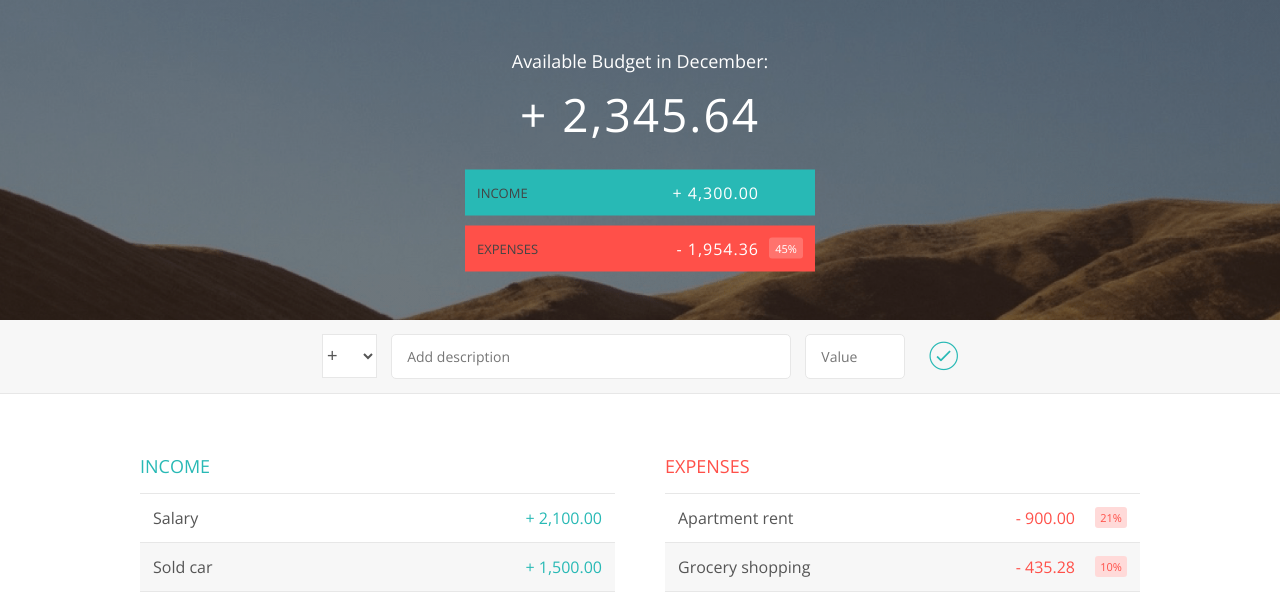
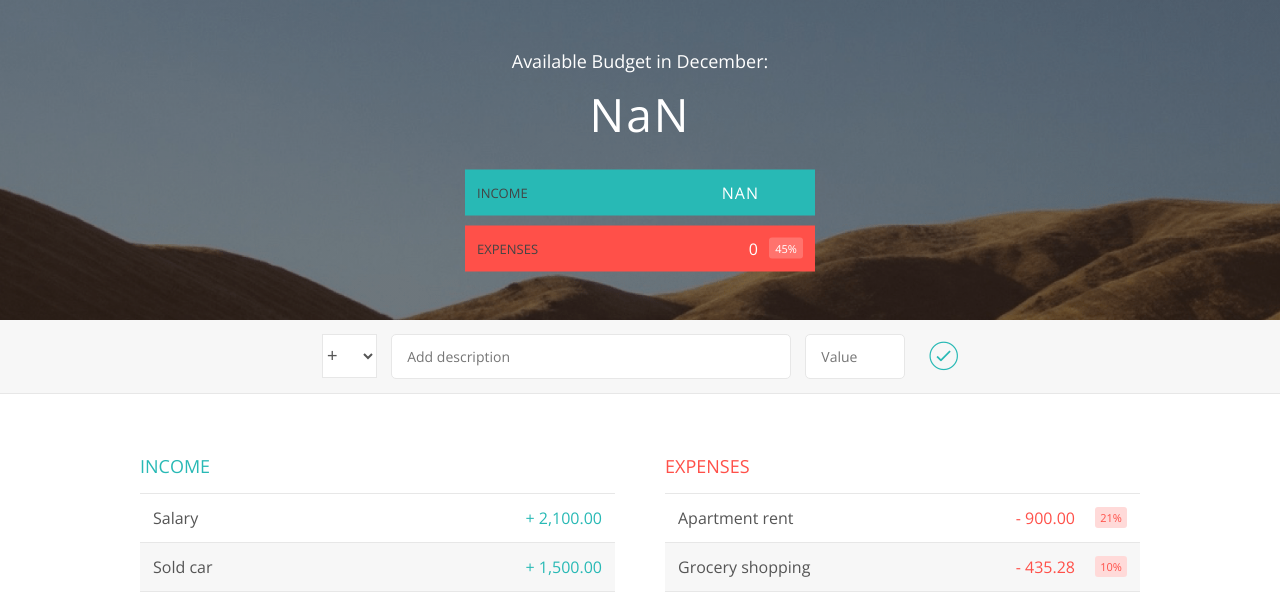
Before and after one commit to rjmssevilla/Main-Course, a plain HTML site: page Javascript Projects/budget-calculator-starter/index.html in a window 1280 px wide. Both pictures are taken after a click on the button 943 px from the left and 357 px from the top of the page. Drawn offline with nearby package versions, Linux system fonts and the light colour scheme.

Commit message:
added new functions to add total budget

```diff
--- a/Javascript Projects/budget-calculator-starter/app.js
+++ b/Javascript Projects/budget-calculator-starter/app.js
@@ -1,4 +1,18 @@
 (function(){
+  //class constructors
+  var Income = function(id, description, value) {
+    this.id = id;
+    this.description = description;
+    this.value = value;
+  };
+
+  var Expense = function(id, description, value) {
+    this.id = id;
+    this.description = description;
+    this.value = value;
+    this.percentage = -1;
+  };
+
 //functions
 function getCurrentMonth(currentMonth){
   var month = new Array();
@@ -19,19 +33,6 @@ function getCurrentMonth(currentMonth){
   currentMonth.innerHTML = month[d.getMonth()];
 }
 
-var Income = function(id, description, value) {
-  this.id = id;
-  this.description = description;
-  this.value = value;
-};
-
-var Expense = function(id, description, value) {
-  this.id = id;
-  this.description = description;
-  this.value = value;
-  this.percentage = -1;
-};
-
 function insertIntoIncomeArray (item){
   incArray.push(item);
 };
@@ -40,7 +41,28 @@ function insertIntoExpenseArray (item){
   expArray.push(item);
 };
 
+function addIncomes(incomeSum){
+  for (var i = 0; i < incArray.length; i++) {
+    incomeSum += parseInt(incArray[i].value);
+  }
+  return incomeSum;
+}
 
+function addExpenses(expenseSum){
+  for (var i = 0; i < expArray.length; i++) {
+    expenseSum += parseInt(expArray[i].value);
+  }
+  return expenseSum;
+}
+
+function updateBudget(income, expense){
+  var budget = (income - expense);
+  totalBudget.textContent = budget;
+}
+
+function createIncomeElements(){
+
+}
 
 //variable declarations
 var displayMonth = document.querySelector(".budget__title--month");
@@ -49,34 +71,38 @@ var addButton = document. querySelector(".add__btn");
 var addType = document.querySelector(".add__type");
 var addDescription = document.querySelector(".add__description");
 var addValue = document.querySelector(".add__value");
+var budgetIncome = document.querySelector(".budget__income--value");
+var expenseIncome = document.querySelector(".budget__expenses--value");
 
 getCurrentMonth(displayMonth); //get and display current month
 
 var incID = 0;
 var expID = 0;
+var incomeSum = 0;
+var expenseSum = 0;
 var newItem;
 var incArray = [];
 var expArray = [];
 
+
 addButton.addEventListener('click', e => {
+
   if (addType.value == "inc"){
     newItem = new Income (incID, addDescription.value,addValue.value)
     incID = incID+1;
-    insertIntoIncomeArray(newItem)
+    insertIntoIncomeArray(newItem);
+    budgetIncome.textContent = addIncomes(incomeSum);
+
+
   }
+
   else if (addType.value =="exp"){
     newItem = new Expense (expID, addDescription.value,addValue.value)
     expID = expID+1;
     insertIntoExpenseArray(newItem)
+    expenseIncome.textContent = addExpenses(expenseSum);
   }
 
-  for (var i = 0; i < incArray.length; i++) {
-    console.log(incArray[i])
-  }
-
-  for (var i = 0; i < expArray.length; i++) {
-    console.log(expArray[i])
-  }
-
+  updateBudget(parseInt(budgetIncome.textContent), parseInt(expenseIncome.textContent));
 })
 })();
--- a/Javascript Projects/budget-calculator-starter/index.html
+++ b/Javascript Projects/budget-calculator-starter/index.html
@@ -15,12 +15,12 @@
                     Available Budget in <span class="budget__title--month">%Month%</span>:
                 </div>
 
-                <div class="budget__value">+ 2,345.64</div>
+                <div class="budget__value">0</div>
 
                 <div class="budget__income clearfix">
                     <div class="budget__income--text">Income</div>
                     <div class="right">
-                        <div class="budget__income--value">+ 4,300.00</div>
+                        <div class="budget__income--value">0</div>
                         <div class="budget__income--percentage">&nbsp;</div>
                     </div>
                 </div>
@@ -28,7 +28,7 @@
                 <div class="budget__expenses clearfix">
                     <div class="budget__expenses--text">Expenses</div>
                     <div class="right clearfix">
-                        <div class="budget__expenses--value">- 1,954.36</div>
+                        <div class="budget__expenses--value">0</div>
                         <div class="budget__expenses--percentage">45%</div>
                     </div>
                 </div>
```
